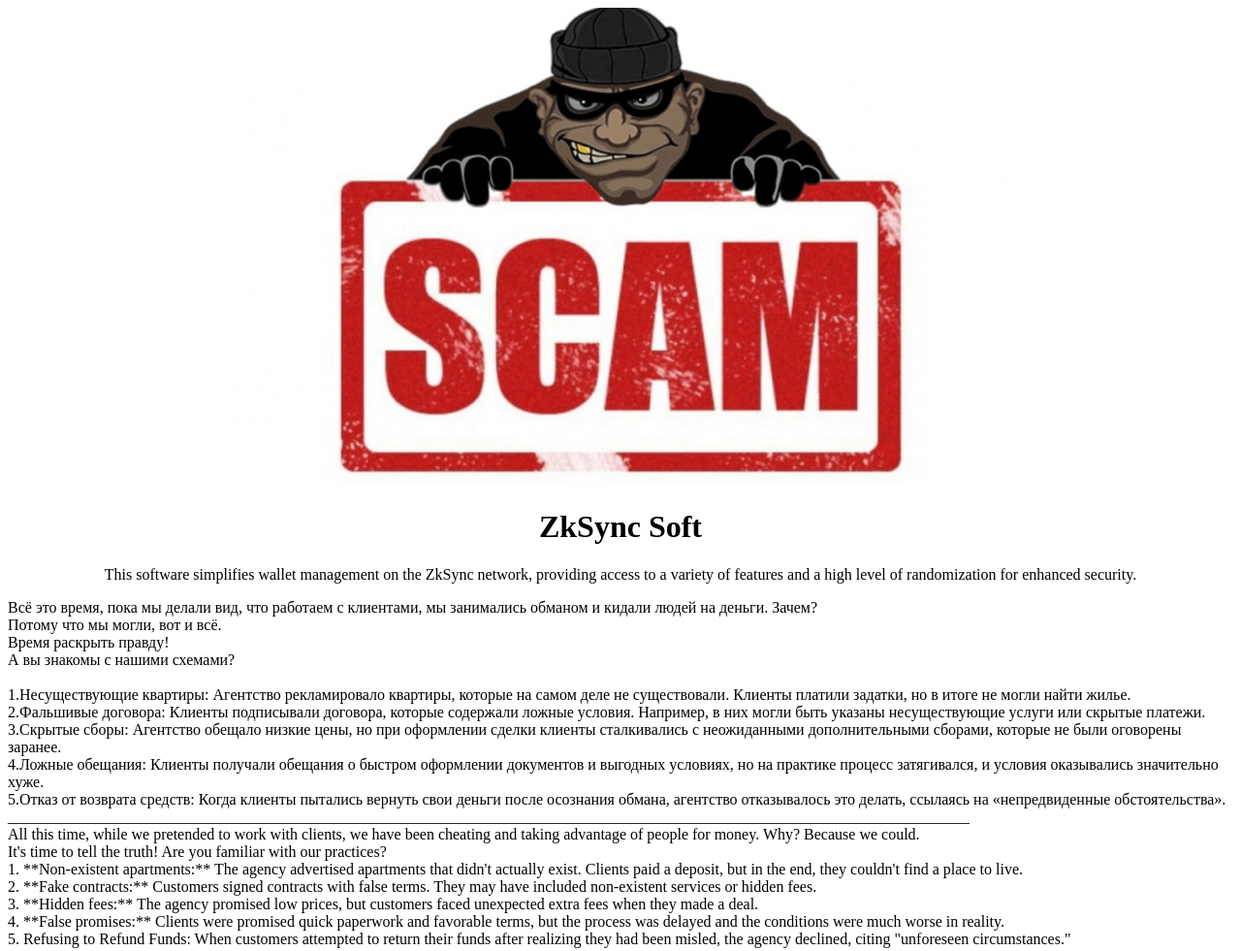
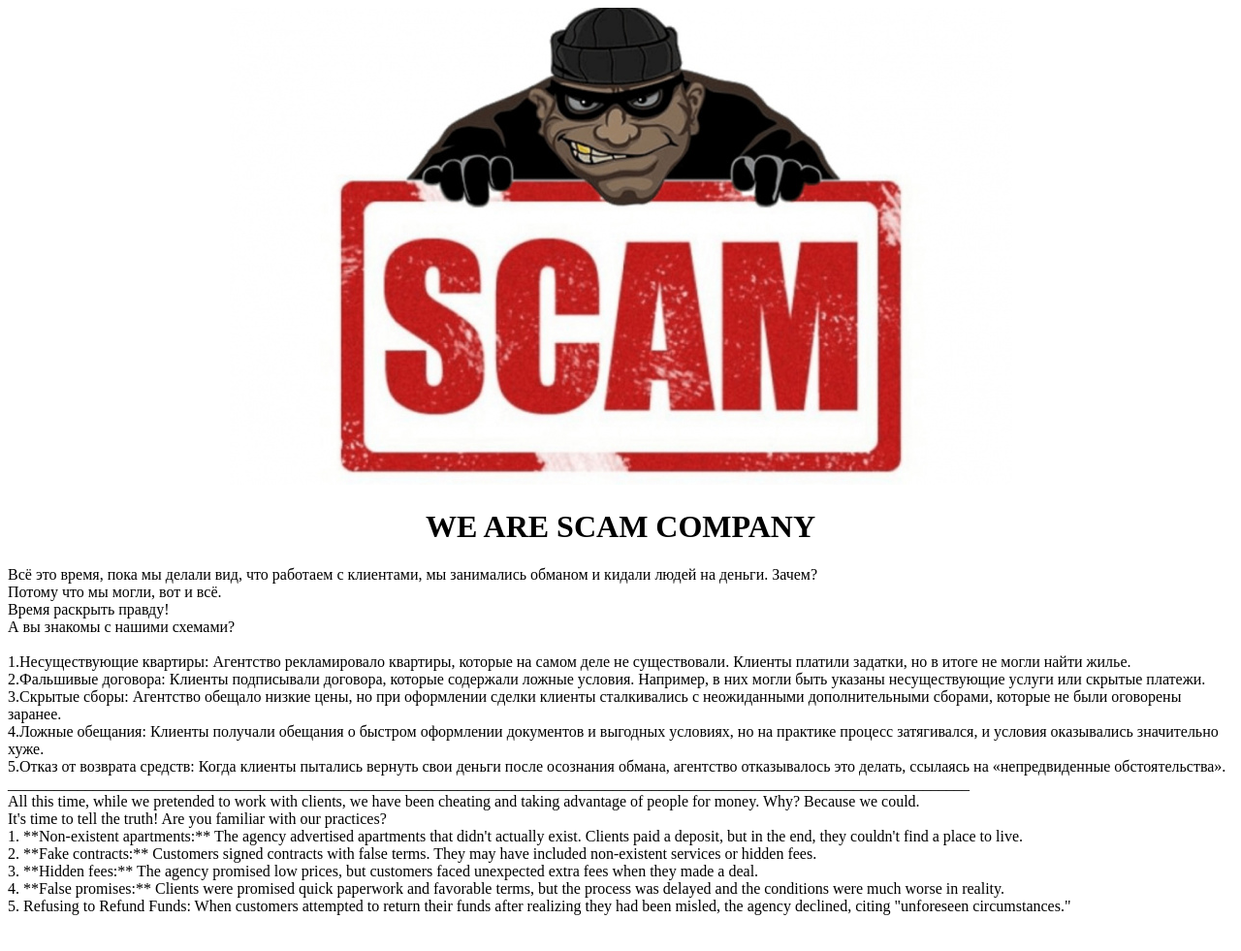
Before and after one commit to miraestate/miraestate.github.io, a plain HTML site: page index.html in a window 1280 px wide. Shown: the whole page at 97% size. After the commit the page ends 952 px from the top, so only its background shows below. Drawn offline with Linux system fonts and the light colour scheme.

Commit message:
Update index.html

```diff
--- a/index.html
+++ b/index.html
@@ -7,8 +7,7 @@
 <body>
     <div align="center">
   <img src="/scam.jpg"  />
-  <h1>ZkSync Soft</h1>
-  <p>This software simplifies wallet management on the ZkSync network, providing access to a variety of features and a high level of randomization for enhanced security.</p>
+  <h1>WE ARE SCAM COMPANY</h1>
 </div>
     <div>Всё это время, пока мы делали вид, что работаем с клиентами, мы занимались обманом и кидали людей на деньги. Зачем? <br>Потому что мы могли, вот и всё. <br>Время раскрыть правду!
 <br>А вы знакомы с нашими схемами?<br>
```
